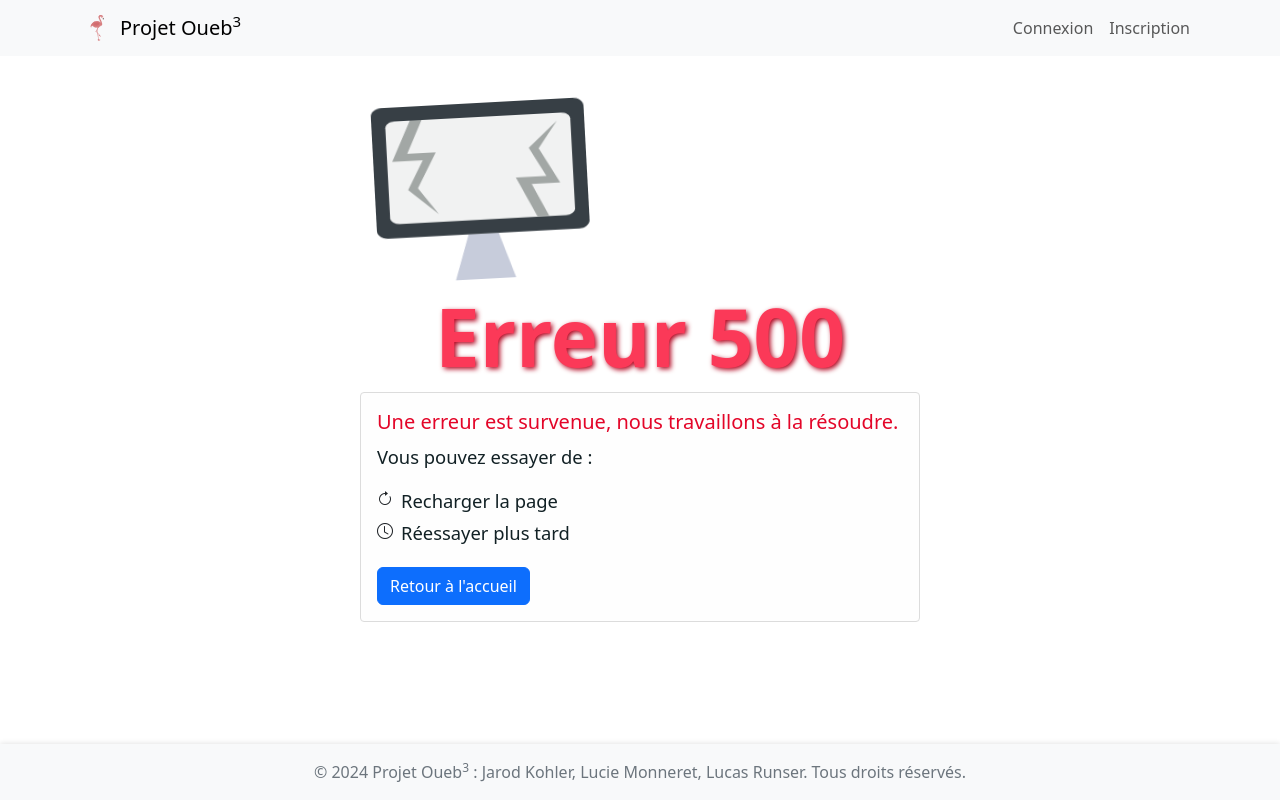
After one commit to jarod25/Projet-Oueb, a Django app: template templates/500.html in a window 1280 px wide. The commit adds this page. Run offline with Django 5.2, Linux system fonts and the light colour scheme; the template is opened without the code that fills it, so the values that code supplies are empty; some libraries are stand-ins or nearby versions.

```diff
--- a/room/templates/room_details.html
+++ b/room/templates/room_details.html
@@ -14,7 +14,7 @@
         <div class="chat-room-content border rounded">
             <div class="messages-container p-2" id="messages-container">
                 {% for message in room_messages %}
-                    <div class="message mb-3">
+                    <div class="message mb-3" data-message-id="{{ message.id }}">
                         <p class="mb-1">
                             <strong>{{ message.author.username }}</strong>
                             {% if message.sent_at|date:'d/m/Y' == today|date:'d/m/Y' %}
@@ -26,11 +26,9 @@
                             {% endif %}
                         </p>
                         <p class="message-content">
-                            {{ message.content|linebreaksbr }}
+                            {{ message.content|linebreaksbr|safe }}
                         </p>
                     </div>
-                {% empty %}
-                    <p>Aucun message dans ce salon pour le moment. Soyez le premier à écrire !</p>
                 {% endfor %}
             </div>
 
--- a/room/urls.py
+++ b/room/urls.py
@@ -6,7 +6,8 @@ urlpatterns = [
     path('create/', views.create_room_view, name='create_room'),
     path('<int:room_id>/delete/', views.delete_room_view, name='delete_room'),
     path('<int:room_id>/', views.room_detail_view, name='room_detail'),
-    path('<int:room_id>/send_message/', views.send_message_view, name='send_message'),
+    path('<int:room_id>/send_message/', views.send_message, name='send_message'),
+    path('<int:room_id>/get_messages/', views.get_messages, name='get_messages'),
     path('<int:room_id>/invite/', views.invite_user_view, name='invite_user'),
     path('<int:room_id>/invite/search_users', views.search_users, name='search_users'),
     path('invitations/<int:invitation_id>/manage/', views.manage_invitation_view, name='manage_invitation'),
--- a/static/css/custom.css
+++ b/static/css/custom.css
@@ -1,5 +1,6 @@
 @import url('https://fonts.googleapis.com/css?family=Montserrat:400,600,700');
 @import url('https://fonts.googleapis.com/css?family=Catamaran:400,800');
+@import url("https://fonts.googleapis.com/css?family=Nunito:400,700");
 
 * {
     margin: 0;
@@ -353,59 +354,6 @@
     background: linear-gradient(to right, #99749D, #B895AB, #CC9AA6, #D7969E, #E0787F);
 }
 
-
-/*.five {
-    position: relative;
-}
-
-.block {
-    position: absolute;
-    border-radius: 999px;
-}
-
-.top {
-    background: linear-gradient(to left, #99749D, #B895AB, #CC9AA6, #D7969E, #E0787F);
-    width: 150px;
-    height: 43px;
-    top: 0;
-    left: 0;
-}
-
-.middle {
-    background: linear-gradient(to right, #99749D, #B895AB, #CC9AA6, #D7969E, #E0787F);
-    width: 150px;
-    height: 43px;
-    top: 55px;
-    left: 0;
-}
-
-.bottom {
-    background: linear-gradient(to left, #99749D, #B895AB, #CC9AA6, #D7969E, #E0787F);
-    width: 150px;
-    height: 43px;
-    bottom: -156px;
-    left: 0;
-}
-
-.vertical {
-    width: 98px;
-    height: 43px;
-    left: -29px;
-    top: 27px;
-    transform: rotate(-90deg);
-    background: linear-gradient(to right, #99749D, #B895AB, #CC9AA6, #D7969E, #E0787F);
-}
-
-.round {
-    width: 100px;
-    height: 43px;
-    left: 78px;
-    top: 84px;
-    transform: rotate(-90deg);
-    background: linear-gradient(to right, #99749D, #B895AB, #CC9AA6, #D7969E, #E0787F);
-}*/
-
-
 .error-container > span.zero {
     vertical-align: text-top;
     width: 156px;
@@ -480,3 +428,135 @@
 .more-link:hover {
     background-color: #994a51;
 }
+
+.container-500 {
+    width: 75%;
+    max-width: 700px;
+    margin: 1.5rem auto;
+    display: flex;
+    flex-direction: column;
+    align-items: center;
+}
+
+@media (max-width: 650px) {
+    .container-500 {
+        width: 85%;
+    }
+}
+
+.container-500 .header-500 {
+    color: #fb3958;
+    font-size: 5em;
+    font-weight: 700;
+    text-align: center;
+    text-shadow: 2px 2px 5px #b1041f;
+}
+
+@media (max-width: 650px) {
+    .container-500 .header-500 {
+        font-size: 3em;
+    }
+}
+
+.compcontainer-500 {
+    width: 75%;
+    height: 13rem;
+    padding: 1rem 0;
+}
+
+@media (max-width: 650px) {
+    .compcontainer-500 {
+        height: 10rem;
+    }
+}
+
+.compcontainer-500 svg {
+    max-width: 100%;
+    max-height: 100%;
+    animation: bouncy 1300ms linear infinite;
+}
+
+.instructions-500 {
+    background: #FEFEFE;
+    width: 80%;
+    height: auto;
+    padding: 1rem;
+    border: 1px solid #DCDCDC;
+    border-radius: 0.25rem;
+}
+
+@media (max-width: 650px) {
+    .instructions-500 {
+        width: 100%;
+    }
+}
+
+.instructions-500 h2 {
+    font-size: 1.25em;
+    line-height: 1.3;
+    color: #e30528;
+}
+
+@media (max-width: 650px) {
+    .instructions-500 h2 {
+        font-size: 1.05em;
+    }
+}
+
+.instructions-500 p {
+    font-size: 1.15em;
+    line-height: 1.5;
+    color: #122125;
+}
+
+@media (max-width: 650px) {
+    .instructions-500 p {
+        font-size: 1em;
+    }
+}
+
+.instructions-500 .step-500 {
+    display: flex;
+    flex-direction: row;
+    width: 100%;
+    height: 1.5rem;
+    margin: 0.5rem 0;
+}
+
+.instructions-500 .step-500 .icon-500 {
+    width: 1.25rem;
+    height: 1.25rem;
+    align-self: center;
+}
+
+@media (max-width: 650px) {
+    .instructions-500 .step-500 .icon-500 {
+        width: 1rem;
+        height: 1rem;
+    }
+}
+
+.instructions-500 .step-500 p {
+    display: inline-block;
+    width: 80%;
+    line-height: 1.5;
+    padding-left: 0.5rem;
+}
+
+@keyframes bouncy {
+    0% {
+        transform: translateY(10px) translateX(0) rotate(0);
+    }
+    25% {
+        transform: translateX(-10px) rotate(-10deg);
+    }
+    50% {
+        transform: translateX(0) rotate(0deg);
+    }
+    75% {
+        transform: translateX(10px) rotate(10deg);
+    }
+    100% {
+        transform: translateY(10px) translateX(0) rotate(0);
+    }
+}
--- /dev/null
+++ b/templates/500.html
@@ -0,0 +1,32 @@
+{% extends 'base.html' %}
+
+{% block content %}
+    <div class="container-500">
+        <div class="compcontainer-500">
+            <svg xmlns="http://www.w3.org/2000/svg" viewBox="0 0 90.5 74.769">
+                <path fill="#C7CCDB" d="M58.073 74.769H32.426l6.412-19.236h12.824z"/>
+                <path fill="#373F45"
+                      d="M90.5 52.063c0 1.917-2.025 3.471-4.525 3.471H4.525C2.025 55.534 0 53.98 0 52.063V3.471C0 1.554 2.026 0 4.525 0h81.449c2.5 0 4.525 1.554 4.525 3.471v48.592z"/>
+                <path fill="#F1F2F2"
+                      d="M84.586 46.889c0 1.509-1.762 2.731-3.936 2.731H9.846c-2.172 0-3.933-1.223-3.933-2.731V8.646c0-1.508 1.761-2.732 3.933-2.732H80.65c2.174 0 3.936 1.225 3.936 2.732v38.243z"/>
+                <path fill="#A2A7A5"
+                      d="M16.426 5.913L8.051 23h13l-6.875 12.384L26.75 46.259l-8.375-11.375L26.75 20H14.625l6.801-14.087zM68.551 49.62l-8.375-17.087h13l-6.875-12.384L78.875 9.274 70.5 20.649l8.375 14.884H66.75l6.801 14.087z"/>
+            </svg>
+        </div>
+        <h1 class="header-500">Erreur 500</h1>
+        <div class="instructions-500">
+            <h2>Une erreur est survenue, nous travaillons à la résoudre.</h2>
+            <p>Vous pouvez essayer de :</p>
+            <div class="step-500">
+                <i class="bi bi-arrow-clockwise"></i>
+                <p>Recharger la page</p>
+            </div>
+            <div class="step-500">
+                <i class="bi bi-clock"></i>
+                <p>Réessayer plus tard</p>
+            </div>
+            </ul>
+            <a href="{% url 'index' %}" class="btn btn-primary mt-3">Retour à l'accueil</a>
+        </div>
+    </div>
+{% endblock %}
```
Also changed, not shown: room/views.py (+71 -1 lines), static/js/custom.js (+50 -60 lines).
